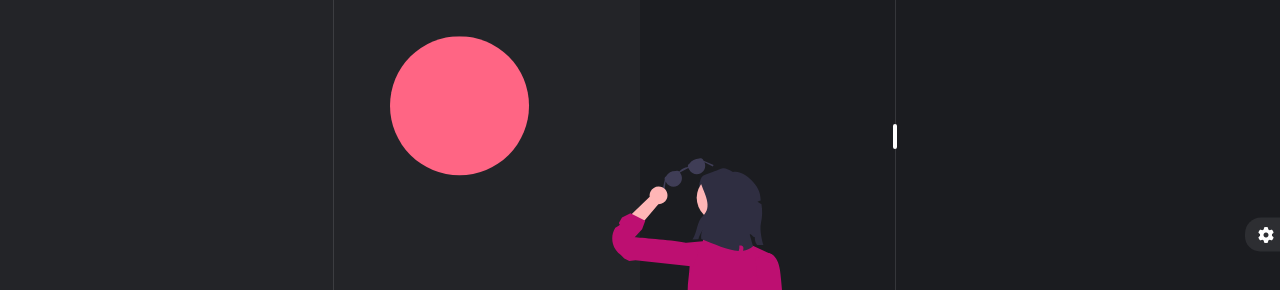
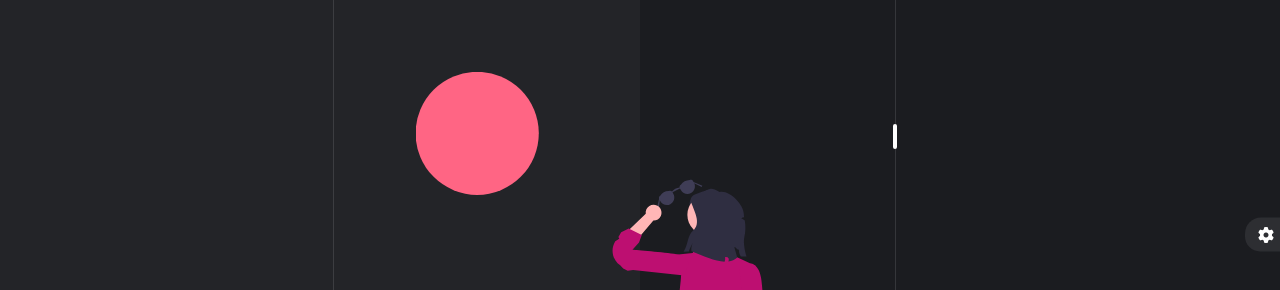
Before and after one commit to me-safty/personal-portfolio, a plain HTML site: page index.html in a window 1280 px wide. Shown: the part 76-366 px from the top of the page. Drawn offline with nearby package versions, Linux system fonts and the light colour scheme.

Commit message:
Update style.css

```diff
--- a/CSS/style.css
+++ b/CSS/style.css
@@ -450,7 +450,7 @@ header .menu {
   top: 53%;
   left: 48%;
   transform: translate(-50%, -50%);
-  width: 35%;
+  width: 31vw;
   transition: 0.1s;
 }
 .landing .s-box {
```
